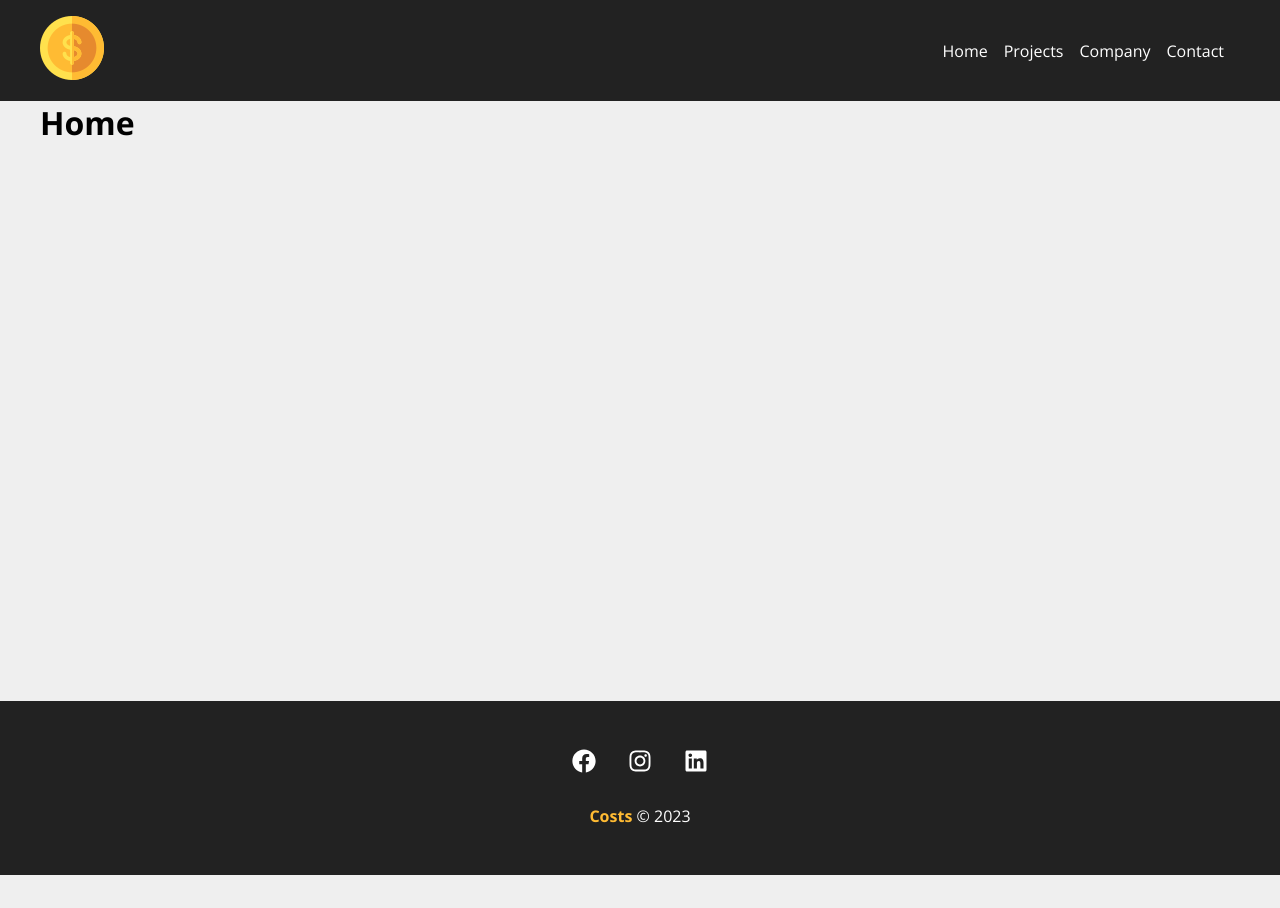
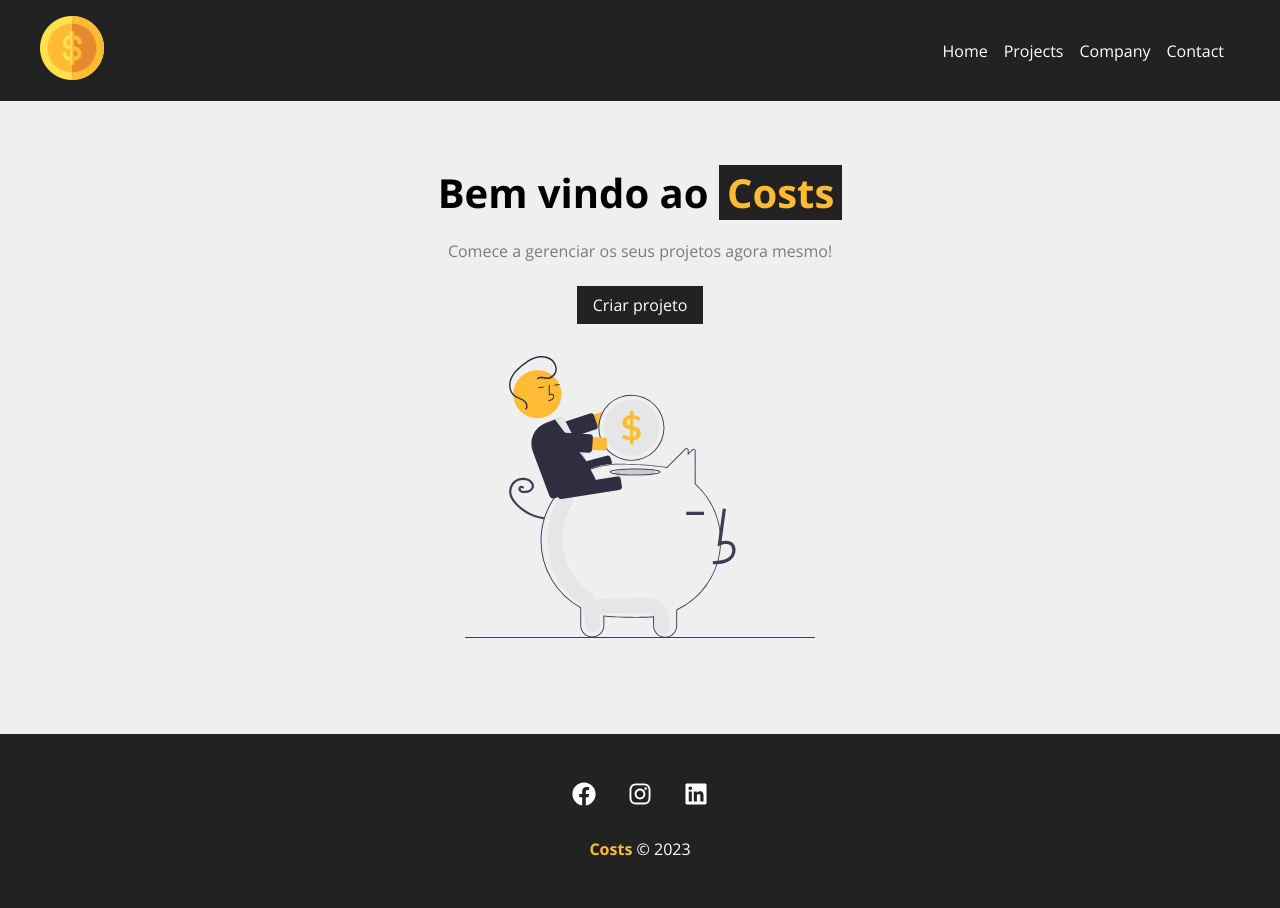
Before and after one commit to Musta-eideh/CostsHoraDeCodar, a JavaScript app: page / in a window 1280 px wide. Before the commit the page ends 875 px from the top, so only its background shows below. Built offline with nearby package versions, Linux system fonts and the light colour scheme; the HTML template or start-up script is replaced by a standard one.

Commit message:
Home page

```diff
--- a/src/App.js
+++ b/src/App.js
@@ -1,4 +1,4 @@
-import { BrowserRouter as Router, Switch, Route, Link } from "react-router-dom";
+import { BrowserRouter as Router, Switch, Route, Link } from 'react-router-dom';
 import Home from './components/pages/Home'
 import Contact from './components/pages/Contact'
 import Company from './components/pages/Company'
--- /dev/null
+++ b/src/components/layout/LinkButton.js
@@ -0,0 +1,13 @@
+import {Link} from 'react-router-dom';
+import styles from './LinkButton.module.css'
+
+
+function LinkButton( {to, text} ) {
+    return(
+        <Link className={styles.btn} to={to}>
+            {text}
+        </Link>
+    )
+}
+
+export default LinkButton;
--- /dev/null
+++ b/src/components/layout/LinkButton.module.css
@@ -0,0 +1,11 @@
+.btn {
+    background-color: #222;
+    color: #FFF;
+    padding: 0.5em 1em;
+    text-decoration: none;
+    transition: 0.5s;
+}
+
+.btn:hover{
+    color: #FFBB33;
+}
--- a/src/components/pages/Home.js
+++ b/src/components/pages/Home.js
@@ -1,5 +1,17 @@
+import styles from './Home.module.css'
+import saving from '../../img/savings.svg'
+import LinkButton from '../layout/LinkButton';
+
+
 function Home() {
-    return <h1>Home</h1>
+    return (
+        <section className={styles.home_container}>
+            <h1>Bem vindo ao <span>Costs</span></h1>
+            <p>Comece a gerenciar os seus projetos agora mesmo!</p>
+            <LinkButton to="/newproject" text="Criar projeto" />
+            <img src={saving} alt="Costs" />
+        </section>
+    )
 }
 
 export default Home;
--- /dev/null
+++ b/src/components/pages/Home.module.css
@@ -0,0 +1,29 @@
+.home_container{
+    width: 100%;
+    display: flex;
+    flex-direction: column;
+    align-items: center;
+    justify-content: center;
+    padding: 4em;
+}
+
+.home_container h1{
+    font-size: 2.5em;
+    margin-bottom: 0.5em;
+}
+
+.home_container h1 span{
+    color: #FFBB33;
+    padding: 0 .2em;
+    background-color: #222;
+}
+
+.home_container p{
+    margin-bottom: 1.5em;
+    color: #7B7B7B;
+}
+
+.home_container img {
+    width: 350px;
+    margin: 2em 0;
+}
```
